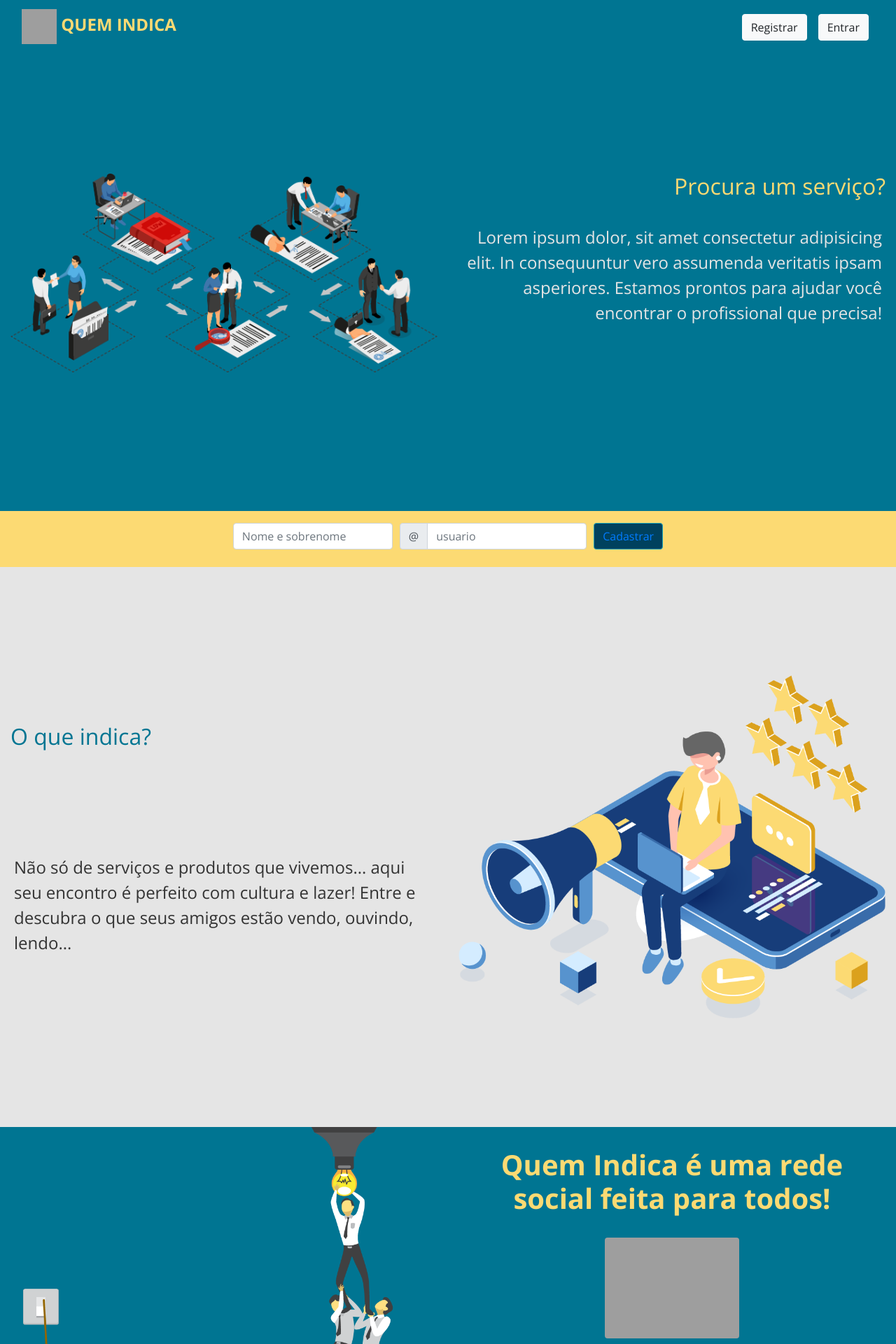
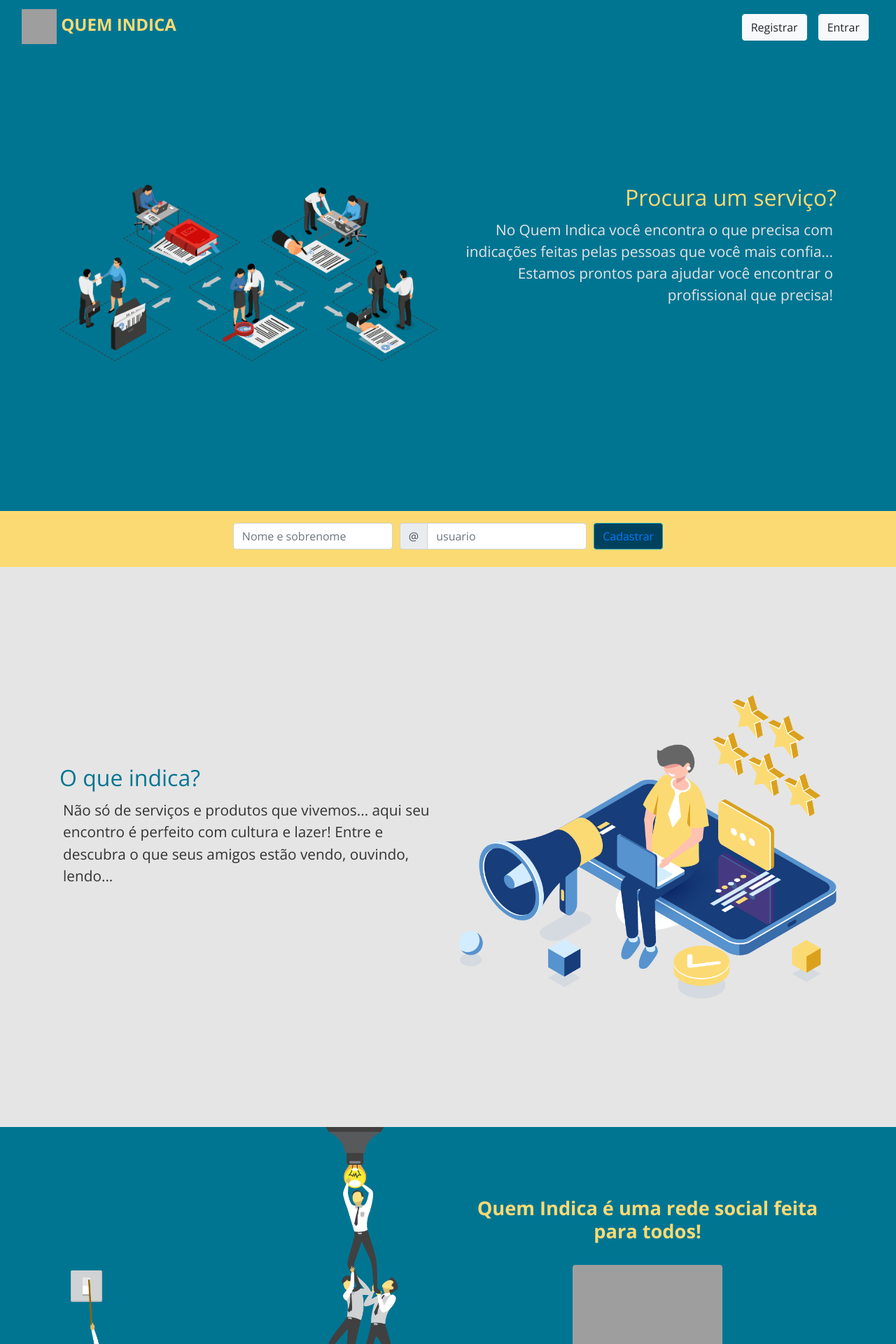
Before and after one commit to Shyrles/QuemIndica, a PHP site: page / in a window 1280 px wide. Shown: the top 1920 px of the page at 70% size. Run offline with PHP 8.4, Linux system fonts and the light colour scheme; grey boxes are pictures that could not be loaded.

Commit message:
index xl ok

```diff
--- a/css/index.css
+++ b/css/index.css
@@ -1,6 +1,14 @@
 h4 {
     font-size: 2em;
     line-height: 36px;
+}
+
+h3 {
+    font-size: 1.7em;
+}
+
+p {
+    font-size: 1.3em;
 }
 
 /* banner index topo */
@@ -21,8 +29,6 @@ h4 {
 .texto_home {
     color: #e5e5e5;
     padding: 5px;
-    font-size: 1.5em;
-    line-height: 36px;
 }
 
 #cor {
@@ -55,8 +61,10 @@ h4 {
 .texto_meio {
     color: #333333;
     padding: 5px;
-    font-size: 1.5em;
-    line-height: 36px;
+}
+
+.margem_texto {
+    margin-top: 100px;
 }
 
 .img_rede_social {
@@ -86,8 +94,8 @@ h4 {
     color: #FCDA73;
     background-size: cover;
     width: 100%;
-    height: 100vh;
     margin-top: 0px;
+    padding-bottom: 20px;
 }
 
 .team {
@@ -97,9 +105,5 @@ h4 {
 }
 
 #logo_banner {
-    width: 15vw;
+    height: 20vh;
 }
-
-#margem_texto_b {
-    margin-top: 30px;
-}
--- a/index.php
+++ b/index.php
@@ -20,16 +20,15 @@
 
     <section class="d-flex banner_top">
 
-        <div class="container-fluid d-flex align-content-around flex-wrap ">
+        <div class="container d-flex align-content-around flex-wrap ">
             <div class= "row">
-                <div class="col-6">
+                <div class="col-xl-6 col-xs-12">
                     <img src="imagens/services.png" class="service" alt="">
                 </div>
-                <div class="col-6">
+                <div class="col-xl-6 col-xs-12">
                     <h4 class="text-right">Procura um serviço?</h4>
-                        <br>
-                        <p class="text-right texto_home"> Lorem ipsum dolor, sit amet consectetur adipisicing elit.
-                            In consequuntur vero assumenda veritatis ipsam asperiores.
+                            <p class="text-right texto_home"> No Quem Indica você encontra o que precisa com indicações
+                            feitas pelas pessoas que você mais confia...
                             Estamos prontos para ajudar você encontrar o profissional que precisa!
                         </p>
                 </div>
@@ -67,15 +66,14 @@
 
     <section class="d-flex banner_middle">
 
-         <div class="container-fluid d-flex align-content-around flex-wrap">
+         <div class="container d-flex align-content-around flex-wrap">
             <div class= "row">
-                <div class="col-6 d-flex align-content-around flex-wrap">
-                    <h4 class="text-left">O que indica?</h4>
-
+                <div class="col-xl-6 col-xs-12">
+                    <h4 class="text-left margem_texto">O que indica?</h4>
                     <p class="text-left texto_meio">Não só de serviços e produtos que vivemos... aqui seu encontro é perfeito
                             com cultura e lazer! Entre e descubra o que seus amigos estão vendo, ouvindo, lendo...</p>
                 </div>
-                <div class="col-6">
+                <div class="col-xl-6 col-xs-12">
                 <img src="imagens/rede_social.png" class="img_rede_social" alt="">
                 </div>
             </div>
@@ -83,27 +81,27 @@
 
     </section>
 
+
     <section class="d-flex banner_team">
 
-        <div class="container-fluid">
+<div class="container">
     <div class= "row">
-                <div class="col-6">
+        <div class="col-xl-6 col-xs-12">
         <img src="imagens/team.png" class="team" alt="">
         </div>
-                <div class="col-6">
+        <div class="col-xl-6 col-xs-12">
 
-                <h1 class="text-center" id="margem_texto_b"><strong>Quem Indica é uma rede social feita para todos!</strong></h1>
+        <h3 class="text-center margem_texto"><strong>Quem Indica é uma rede social feita para todos!</strong></h3>
                 <br>
                 <img src="imagens/logo_icon.svg" id="logo_banner" class="rounded mx-auto d-block" alt=""><br>
 
-                        <h3 class="text-center" id="margem_texto_b"><strong>E por todos!</strong></h3>
+                <p class="text-center" id="margem_texto_b"><strong>E por todos!</strong></p>
         </div>
 
     </div>
 </div>
 
 </section>
-
 
 <?php require_once ("footer.php"); ?>
 
```
Lines whose indentation alone changed are shown as unchanged.
